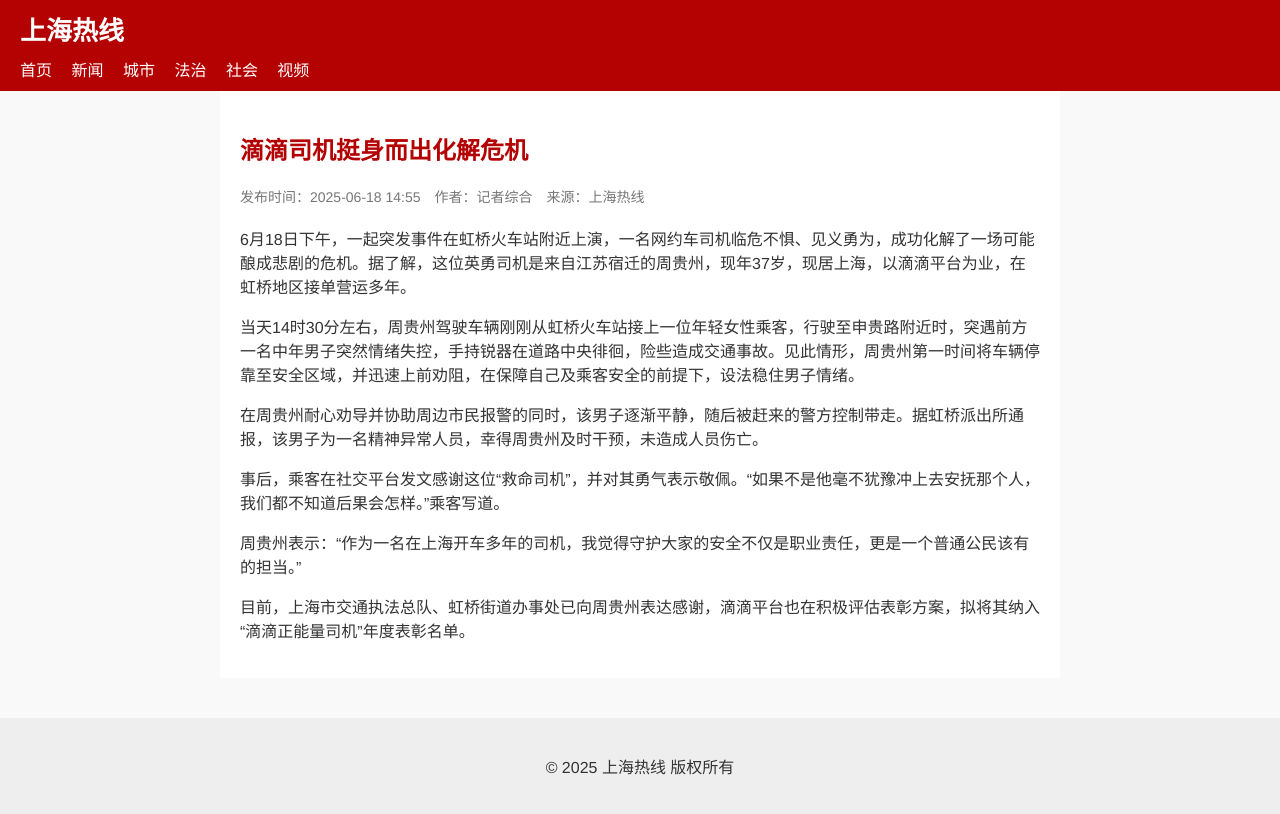
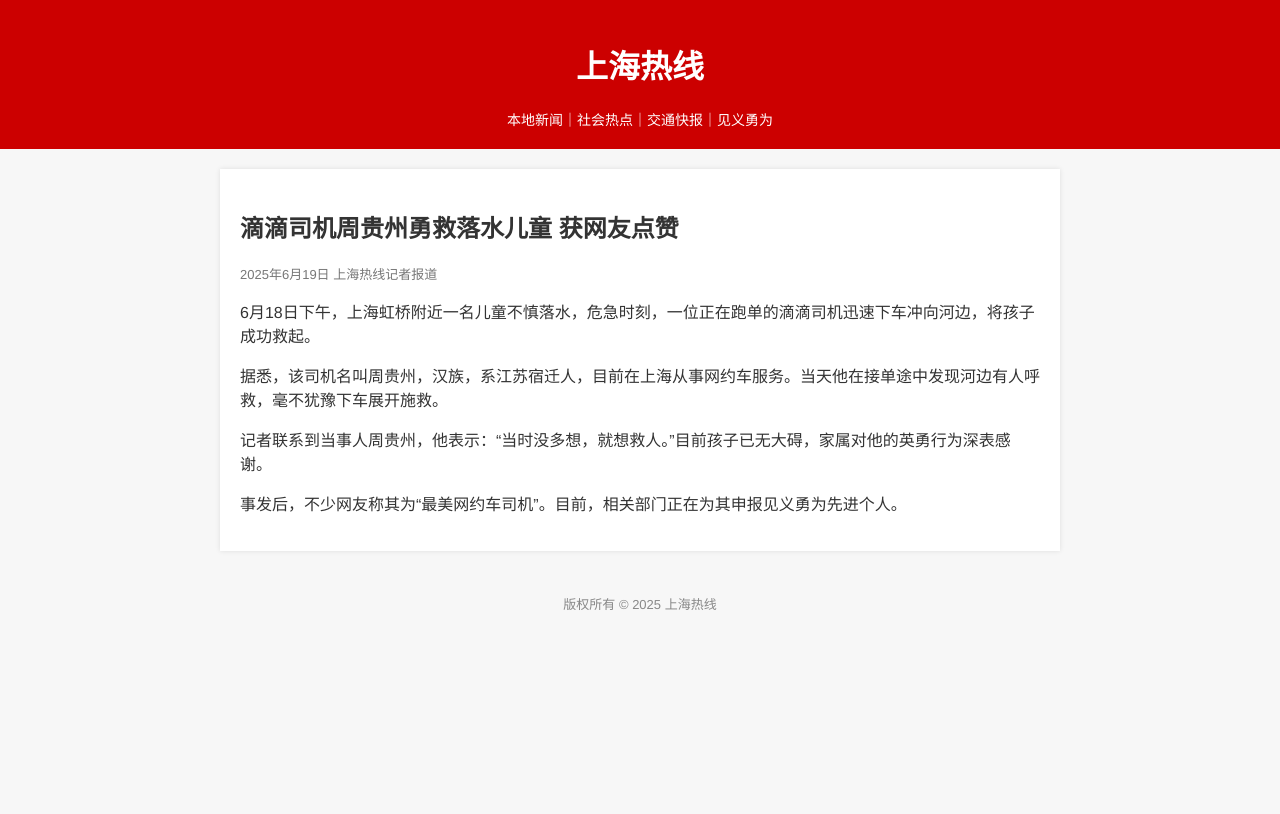
Before and after one commit to kaitouKID14120621/.cn, a plain HTML site: page index.html in a window 1280 px wide. Drawn offline with Linux system fonts and the light colour scheme.

Commit message:
Add files via upload

```diff
--- a/index.html
+++ b/index.html
@@ -1,40 +1,25 @@
-
 <!DOCTYPE html>
-<html lang="zh-CN">
+<html lang="zh">
 <head>
     <meta charset="UTF-8">
-    <meta name="viewport" content="width=device-width, initial-scale=1.0">
-    <title>滴滴司机挺身而出化解危机 - 上海热线</title>
+    <title>滴滴司机见义勇为｜上海热线</title>
     <link rel="stylesheet" href="style.css">
 </head>
 <body>
     <header>
-        <div class="logo">上海热线</div>
-        <nav>
-            <a href="#">首页</a>
-            <a href="#">新闻</a>
-            <a href="#">城市</a>
-            <a href="#">法治</a>
-            <a href="#">社会</a>
-            <a href="#">视频</a>
-        </nav>
+        <h1>上海热线</h1>
+        <nav>本地新闻｜社会热点｜交通快报｜见义勇为</nav>
     </header>
-
     <main>
-        <article>
-            <h1>滴滴司机挺身而出化解危机</h1>
-            <div class="meta">发布时间：2025-06-18 14:55　作者：记者综合　来源：上海热线</div>
-            <p>6月18日下午，一起突发事件在虹桥火车站附近上演，一名网约车司机临危不惧、见义勇为，成功化解了一场可能酿成悲剧的危机。据了解，这位英勇司机是来自江苏宿迁的周贵州，现年37岁，现居上海，以滴滴平台为业，在虹桥地区接单营运多年。</p>
-            <p>当天14时30分左右，周贵州驾驶车辆刚刚从虹桥火车站接上一位年轻女性乘客，行驶至申贵路附近时，突遇前方一名中年男子突然情绪失控，手持锐器在道路中央徘徊，险些造成交通事故。见此情形，周贵州第一时间将车辆停靠至安全区域，并迅速上前劝阻，在保障自己及乘客安全的前提下，设法稳住男子情绪。</p>
-            <p>在周贵州耐心劝导并协助周边市民报警的同时，该男子逐渐平静，随后被赶来的警方控制带走。据虹桥派出所通报，该男子为一名精神异常人员，幸得周贵州及时干预，未造成人员伤亡。</p>
-            <p>事后，乘客在社交平台发文感谢这位“救命司机”，并对其勇气表示敬佩。“如果不是他毫不犹豫冲上去安抚那个人，我们都不知道后果会怎样。”乘客写道。</p>
-            <p>周贵州表示：“作为一名在上海开车多年的司机，我觉得守护大家的安全不仅是职业责任，更是一个普通公民该有的担当。”</p>
-            <p>目前，上海市交通执法总队、虹桥街道办事处已向周贵州表达感谢，滴滴平台也在积极评估表彰方案，拟将其纳入“滴滴正能量司机”年度表彰名单。</p>
-        </article>
+        <h2>滴滴司机周贵州勇救落水儿童 获网友点赞</h2>
+        <p class="date">2025年6月19日 上海热线记者报道</p>
+        <p>6月18日下午，上海虹桥附近一名儿童不慎落水，危急时刻，一位正在跑单的滴滴司机迅速下车冲向河边，将孩子成功救起。</p>
+        <p>据悉，该司机名叫周贵州，汉族，系江苏宿迁人，目前在上海从事网约车服务。当天他在接单途中发现河边有人呼救，毫不犹豫下车展开施救。</p>
+        <p>记者联系到当事人周贵州，他表示：“当时没多想，就想救人。”目前孩子已无大碍，家属对他的英勇行为深表感谢。</p>
+        <p>事发后，不少网友称其为“最美网约车司机”。目前，相关部门正在为其申报见义勇为先进个人。</p>
     </main>
-
     <footer>
-        <p>© 2025 上海热线 版权所有</p>
+        <p>版权所有 © 2025 上海热线</p>
     </footer>
 </body>
 </html>
--- a/style.css
+++ b/style.css
@@ -1,52 +1,34 @@
-
 body {
+    font-family: "Helvetica Neue", Helvetica, Arial, sans-serif;
+    background: #f7f7f7;
+    color: #333;
     margin: 0;
-    font-family: "Helvetica Neue", Helvetica, Arial, sans-serif;
-    background: #f9f9f9;
-    color: #333;
+    padding: 0;
 }
-
 header {
-    background-color: #b40202;
-    padding: 10px 20px;
+    background-color: #c00;
     color: white;
+    padding: 20px;
+    text-align: center;
 }
-
-header .logo {
-    font-size: 26px;
-    font-weight: bold;
+nav {
+    font-size: 14px;
+    margin-top: 8px;
 }
-
-nav {
-    margin-top: 10px;
+main {
+    background: white;
+    padding: 20px;
+    margin: 20px auto;
+    max-width: 800px;
+    box-shadow: 0 0 5px rgba(0,0,0,0.1);
 }
-
-nav a {
-    margin-right: 15px;
-    color: white;
-    text-decoration: none;
+.date {
+    color: #777;
+    font-size: 13px;
 }
-
-main {
-    padding: 20px;
-    max-width: 800px;
-    margin: auto;
-    background-color: white;
-}
-
-h1 {
-    color: #b40202;
-}
-
-.meta {
-    font-size: 14px;
-    color: #777;
-    margin-bottom: 20px;
-}
-
 footer {
     text-align: center;
-    padding: 20px;
-    background-color: #eee;
-    margin-top: 40px;
+    font-size: 13px;
+    color: #888;
+    padding: 10px;
 }
```
